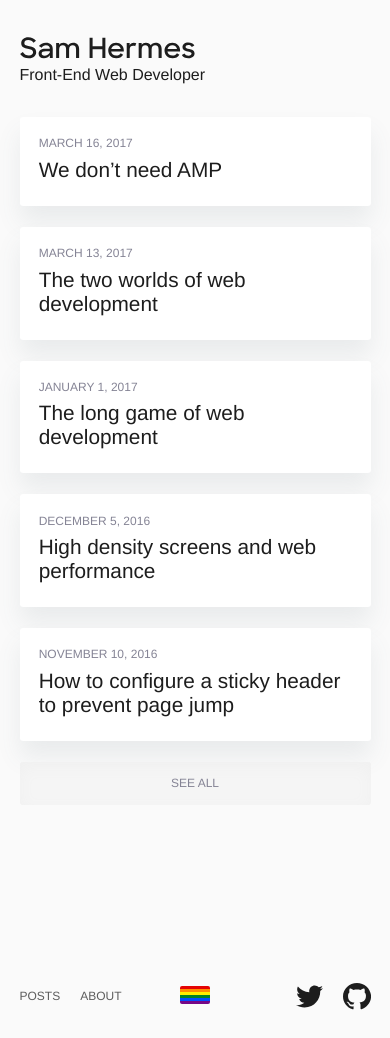
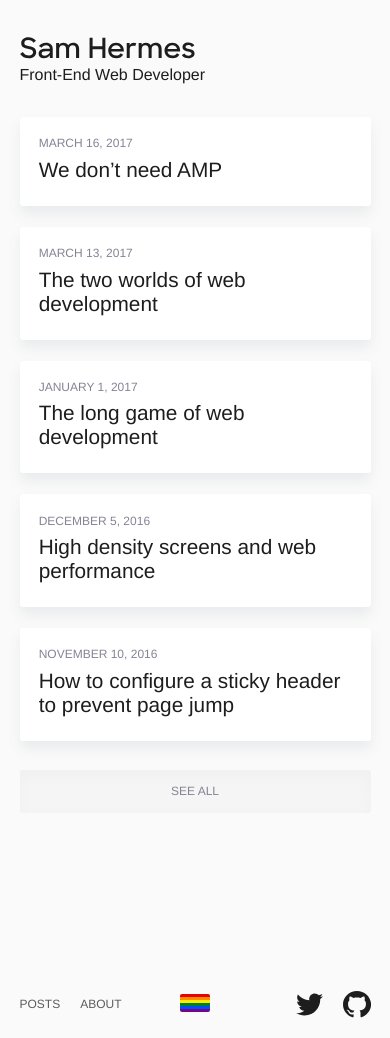
Before and after one commit to samhermes/samhermes.github.io, a Jekyll site: the page built from index.md, in a window 390 px wide. Built offline with Jekyll 4.4.1, drawn with Linux system fonts in a browser that asks for light colours.

Commit message:
Reduce box shadow on small screens

```diff
--- a/_sass/_home.scss
+++ b/_sass/_home.scss
@@ -56,7 +56,7 @@
   }
   li {
     box-sizing: border-box;
-    box-shadow: 0 1em 1.5em 0 rgba(85, 105, 122, 0.1);
+    box-shadow: 0 0.5em 0.8em 0 rgba(85, 105, 122, 0.1);
     border-radius: 0.2em;
     background: #fff;
     margin-bottom: 6%;
@@ -64,6 +64,7 @@
     @media screen and (min-width: 37.5em) {
       width: 46%;
       margin: 0 2% 6%;
+      box-shadow: 0 1em 1.5em 0 rgba(85, 105, 122, 0.1);
     }
     @media screen and (min-width: 54.25em) {
       width: 29.3333%;
@@ -92,6 +93,10 @@
     box-shadow: inset 0 5px 15px #f0f0f0;
     background: #f5f5f5;
     text-transform: uppercase;
+    margin-top: 0.5em;
+    @media screen and (min-width: 37.5em) {
+      margin-top: 0;
+    }
     a {
       color: #858495;
       font-size: 0.75rem;
```
Also changed, not shown: 2 other files.
